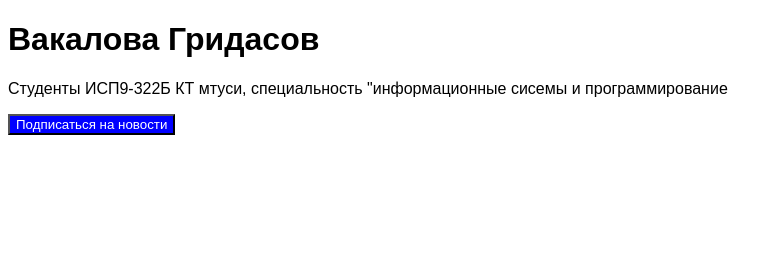
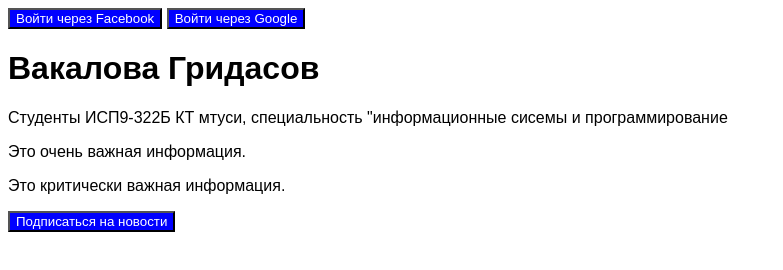
Before and after one commit to xxx117pussya/repo10, a plain HTML site: page index.html in a window 1280 px wide. Shown: the whole page, without its empty margins (0-783 px from the left). Drawn offline with Linux system fonts and the light colour scheme.

Commit message:
Added critical info in master

```diff
--- a/index.html
+++ b/index.html
@@ -1,6 +1,10 @@
 <!DOCTYPE html>
  <html>
  <head>
+ <form>
+   <button>Войти через Facebook</button>
+   <button>Войти через Google</button>
+ </form>
    <title>Мой профиль</title>
    <style>
      body { font-family: sans-serif; }
@@ -9,6 +13,8 @@
  <body>
    <h1>Вакалова Гридасов</h1>
    <p>Студенты ИСП9-322Б КТ мтуси, специальность "информационные сисемы и программирование</p>
+   <p>Это очень важная информация.</p>
+   <p>Это критически важная информация.</p>
    <button>Подписаться на новости</button>
  <style>
    button { background-color: blue; color: white; }
```
